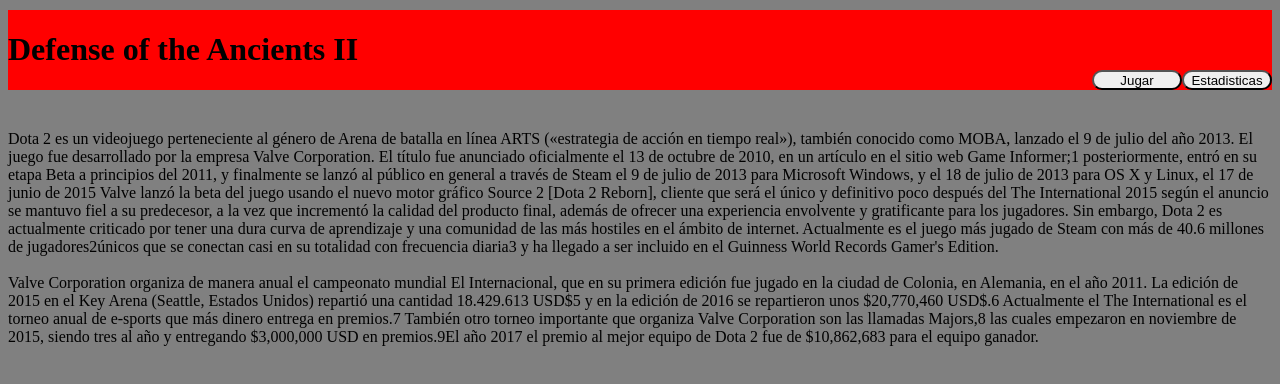
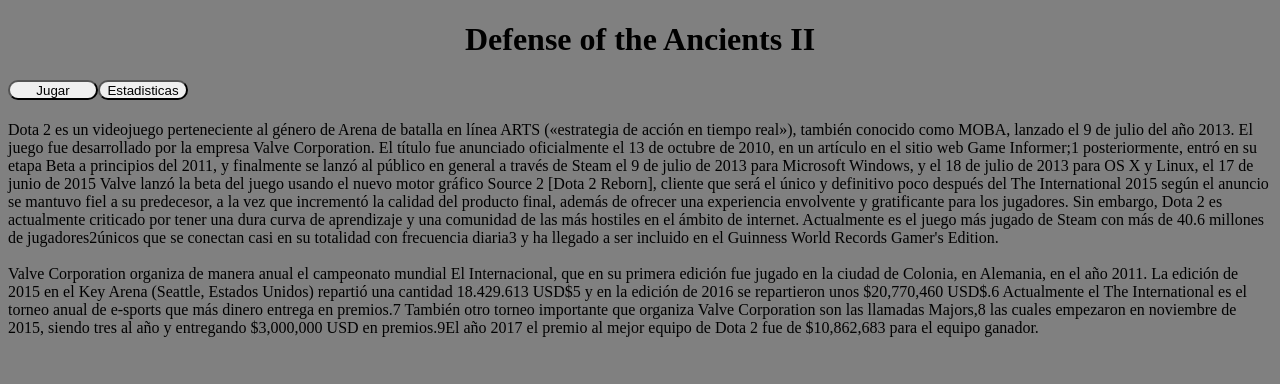
Before and after one commit to EmmanuelYapura/Dota-2-API, a plain HTML site: page index.html in a window 1280 px wide. Drawn offline with Linux system fonts and the light colour scheme; files that its build step writes are made by us from their sources; a script that the page names is missing.

Commit message:
modifica encabezado

```diff
--- a/css/estilos.css
+++ b/css/estilos.css
@@ -1,11 +1,7 @@
 .encabezado{
-    display: flex;
-    flex-direction: row;
-    justify-content: space-between;
     width: 100%;
     height: 80px;
-    background-color: red;
-    margin: 10px 0 40px 0;
+    text-align: center;
 }
 
 .informacion{
```
